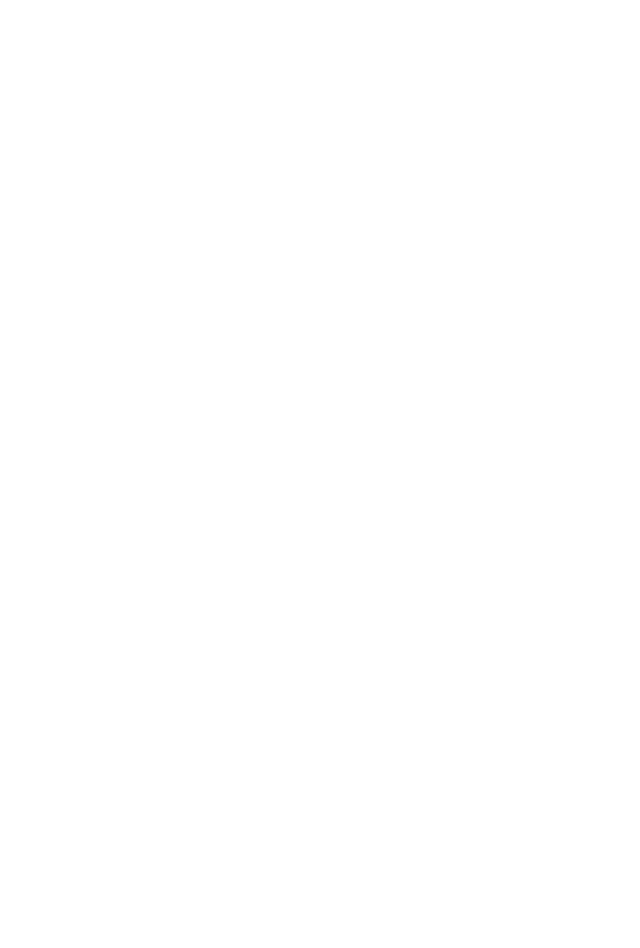
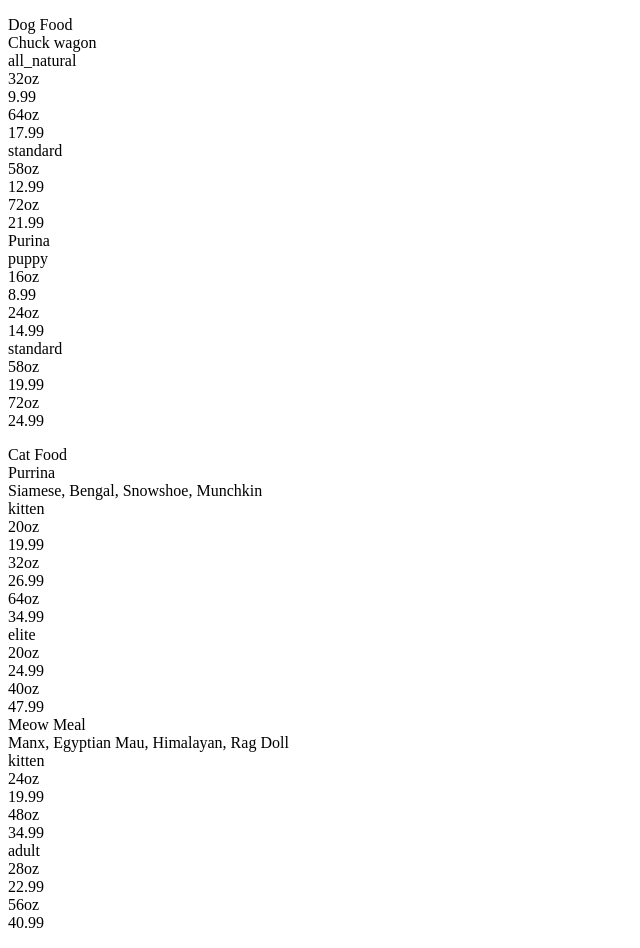
Before and after one commit to nss-day-cohort-13/spa-pet-food-project-MelanieRBaker, a plain HTML site: page index.html in a window 1280 px wide. Shown: the whole page, without its empty margins (0-640 px from the left). Before the commit the page ends 800 px from the top, so only its background shows below. Drawn offline with Linux system fonts and the light colour scheme.

Commit message:
finnished added the for loops, breeds, and comments

```diff
--- a/catFood.JSON
+++ b/catFood.JSON
@@ -2,9 +2,15 @@
   "cat_brands": [
     {
       "name": "Purrina",
+      "breeds" : [
+        "Siamese",
+        "Bengal",
+        "Snowshoe",
+        "Munchkin"
+      ],
       "types": [
         {
-          "type": "Kitten",
+          "type": "kitten",
           "volumes": [
             {
               "name": "20oz",
@@ -21,8 +27,8 @@
           ]
         },
         {
-          "type": "Elite",
-          "volumes": [
+          "type": "elite",
+          "volumes":  [
             {
               "name": "20oz",
               "price": 24.99
@@ -37,9 +43,15 @@
     },
     {
       "name": "Meow Meal",
+      "breeds": [
+        "Manx",
+        "Egyptian Mau",
+        "Himalayan",
+        "Rag Doll"
+      ],
       "types": [
         {
-          "type": "Kitten",
+          "type": "kitten",
           "volumes": [
             {
               "name": "24oz",
@@ -52,7 +64,7 @@
           ]
         },
         {
-          "type": "Adult",
+          "type": "adult",
           "volumes": [
             {
               "name": "28oz",
--- a/food.js
+++ b/food.js
@@ -2,21 +2,79 @@
 
   var dog;
   var cat;
+	var chowFood = document.getElementById("dogFood");
+	var meowFood = document.getElementById("catFood");
 
+// List of all the Dog Food, Type, Oz, and Price
 	var DogFood = new XMLHttpRequest();
 
 	DogFood.addEventListener("load", function() {
 	  dog = JSON.parse(this.responseText);
 	  console.log("dog", dog);
+
+// for loop to get the names of the dog food from dogFood.JSON
+		for (var i = 0; i < dog.dog_brands.length; i++) {
+			var brands = dog.dog_brands[i]
+			chowFood.innerHTML += "<div>" + brands.name + "</div>"
+			console.log("brands.name", brands.name);
+
+// for loop to get the names of the type of dog food dogFood.JSON
+			for (var m = 0; m < brands.types.length; m++) {
+				var types = brands.types[m]
+				chowFood.innerHTML += "<div>" + types.type + "</div>"
+				console.log("types.type", types.type);
+
+// for loop to get the names of of the OZ and the price of dog food from dogFood.JSON
+				for (var b = 0; b < types.volumes.length; b++) {
+					var volumes = types.volumes[b]
+					chowFood.innerHTML += "<div>" + volumes.name + "</div>"
+					chowFood.innerHTML += "<div>" + volumes.price + "</div>"
+					console.log("volumes.name",volumes.name);
+					console.log("volumes.price", volumes.price);
+
+				}
+			}
+		}
 	});
 
 	DogFood.open("GET", "dogFood.JSON");
 	DogFood.send();
 
+// List of all the Cat Food, Breed, Type, Oz, and Price
 	var CatFood = new XMLHttpRequest();
+
+
 	CatFood.addEventListener("load", function() {
 	  cat = JSON.parse(this.responseText);
 	  console.log("cat", cat);
+
+// for loop to get the names of the cat food and Breeds from catFood.JSON
+	  for (var c = 0; c < cat.cat_brands.length; c++) {
+			var catBrands = cat.cat_brands[c]
+			meowFood.innerHTML += "<div>" + catBrands.name + "</div>"
+			console.log("catBrands.name", catBrands.name);
+			meowFood.innerHTML += "<div>" + catBrands.breeds.join(", ") + "</div>"
+			console.log("catBrands.name", catBrands.breeds.join(", "));
+			// .join(", ") puts a space in between the comma and the next name
+
+// for loop to get the names of the type of cat food from catFood.JSON
+			for (var z = 0; z < catBrands.types.length; z++) {
+				var catTypes = catBrands.types[z]
+				meowFood.innerHTML += "<div>" + catTypes.type + "</div>"
+				console.log("catTypes", catTypes.type);
+
+// for loop to get the names of the OZ and price from catFood.JSON
+				for (var q = 0; q < catTypes.volumes.length; q++) {
+					var volumes = catTypes.volumes[q]
+					meowFood.innerHTML += "<div>" + volumes.name + "</div>"
+					meowFood.innerHTML += "<div>" + volumes.price + "</div>"
+					console.log("volumes.name",volumes.name);
+					console.log("volumes.price", volumes.price);
+
+				}
+
+			}
+		}
 	});
 
 	CatFood.open("GET", "catFood.JSON");
--- a/index.html
+++ b/index.html
@@ -7,7 +7,8 @@
 	<link rel="stylesheet" href="">
 </head>
 <body>
-
+<p id="dogFood">Dog Food</p>
+<p id="catFood">Cat Food</p>
 
 
 <script src="food.js"></script>
```
